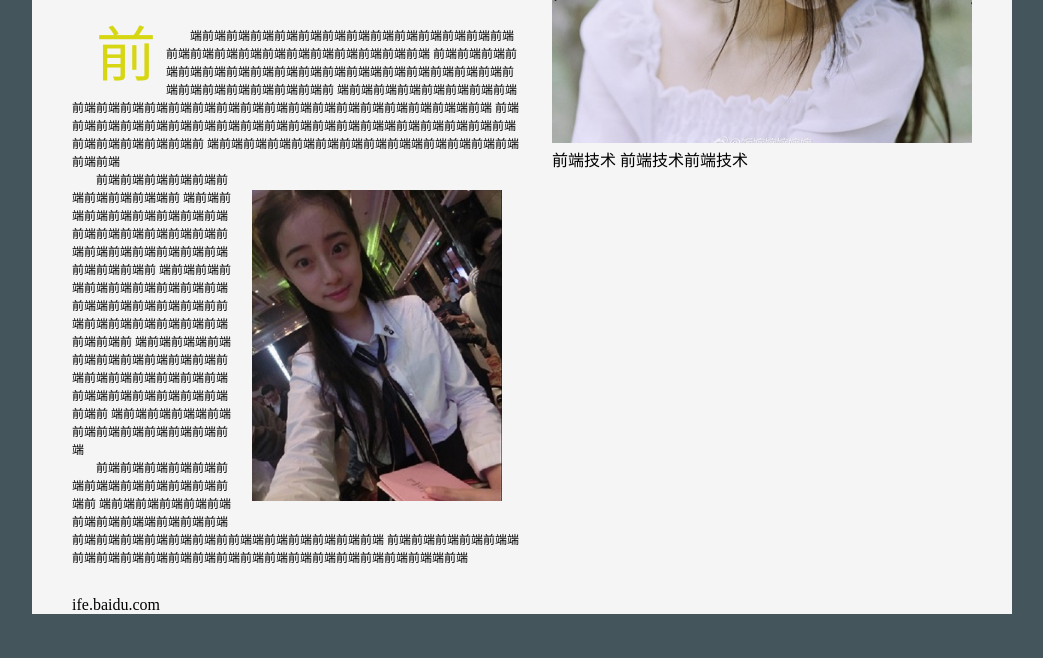
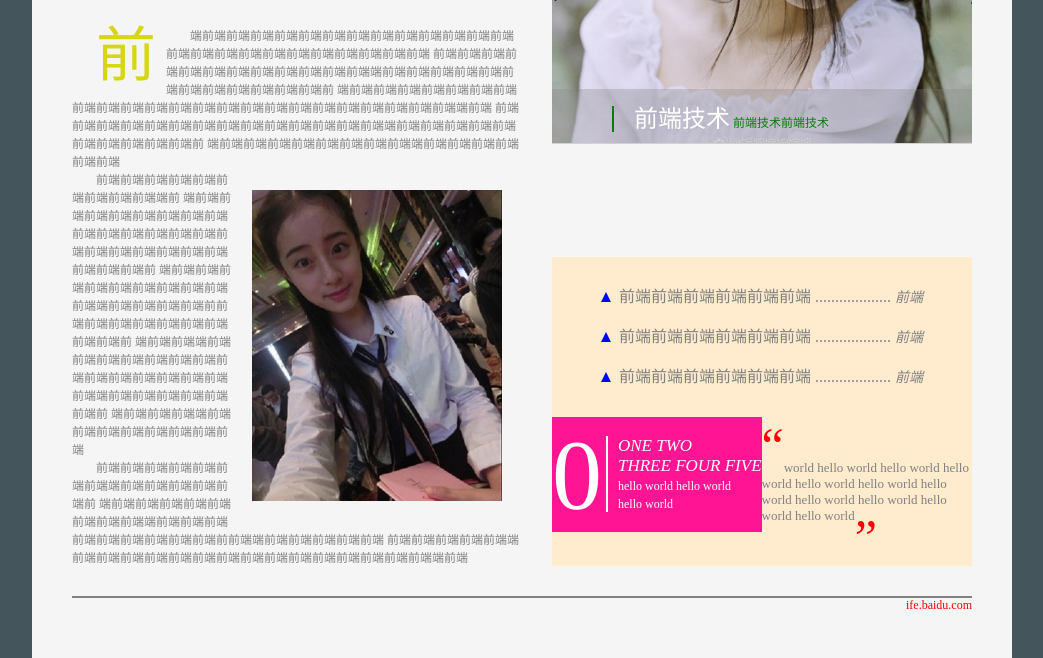
Before and after one commit to haha-png/ife-baidu2016, a plain HTML site: page task06/index.html in a window 1280 px wide. Shown: the part 762-1420 px from the top of the page, without its empty margins (118-1161 px from the left). Before the commit the page ends 1376 px from the top, so only its background shows below. Drawn offline with Linux system fonts and the light colour scheme.

Commit message:
task06 completed

```diff
--- a/task06/index.html
+++ b/task06/index.html
@@ -95,9 +95,30 @@
                 </div>
                 <figure class="pic">
                     <img src="img/img_three.jpg" alt="">
-                    <figcaption>前端技术 前端技术前端技术</figcaption>
+                    <figcaption><span>前端技术</span> 前端技术前端技术</figcaption>
                 </figure>
-                <div></div>
+                <div class="container-rb">
+                    <div class="top">
+                        <div class="triangle"></div>
+                        <span>&nbsp;前端前端前端前端前端前端 ................... <span>前端</span></span><br>
+                        <div class="triangle"></div>
+                        <span>&nbsp;前端前端前端前端前端前端 ................... <span>前端</span></span><br>
+                        <div class="triangle"></div>
+                        <span>&nbsp;前端前端前端前端前端前端 ................... <span>前端</span></span><br>
+                    </div>
+                    <div class="l">
+                        <span>0</span>
+                        <p><span class="big">ONE TWO<br>
+                            THREE FOUR FIVE</span><br>
+                            <span class="small">hello world hello world<br>
+                            hello world</span>
+                        </p>
+                    </div>
+                    <div class="r">
+                        <span>“</span>world hello world hello world hello world hello world hello world hello world hello world hello
+                        world hello world hello world<span>”</span>
+                    </div>
+                </div>
             </article>
         </main>
         <footer>
--- a/task06/style/style.css
+++ b/task06/style/style.css
@@ -2,6 +2,7 @@ body {
     width: 100%;
     margin: 0;
     background: #44565c;
+    color: gray;
 }
 
 h2 {
@@ -207,4 +208,111 @@ main {
 
 .pic img {
     width: 420px;
+    vertical-align: text-bottom;
 }
+
+.pic figcaption {
+    position: absolute;
+    bottom: 0;
+    left: 0;
+    box-sizing: border-box;
+    width: 100%;
+    padding: 10px 0 10px 60px;
+    font-size: 12px;
+    color: green;
+    background: rgba(128, 128, 128, 0.3);
+}
+
+.pic figcaption span {
+    padding-left: 20px;
+    border-left: 2px solid green;
+    font-size: 24px;
+    color: white;
+}
+
+.container-rb {
+    position: absolute;
+    bottom: 0;
+    right: 0;
+    width: 420px;
+    background: #ffebcd;
+}
+
+.top {
+    text-align: center;
+    padding-bottom: 20px;
+    padding-top: 20px;
+}
+
+.triangle  {
+    display: inline-block;
+    width: 0;
+    height: 0;
+    border-left: 5px solid transparent;
+    border-right: 5px solid transparent;
+    border-bottom: 10px solid blue;
+}
+
+.top span {
+    font-size: 16px;
+    line-height: 2.5;
+}
+
+.top span span {
+    font-size: 14px;
+    font-style: italic;
+}
+
+.l {
+    float: left;
+    background: #ff1493;
+    color: white;
+}
+
+.l > span {
+    font-size: 100px;
+}
+
+.l p {
+    display: inline-block;
+    border-left: 2px solid white;
+    padding-left: 10px;
+}
+
+.big {
+    font-size: 17px;
+    font-style: italic;
+}
+
+.small {
+    font-size: 12px;
+    line-height: 12px;
+}
+
+.r {
+    font-size: 13px;
+}
+
+.r span {
+    font-size: 50px;
+    color: red;
+}
+
+.r span:nth-child(1) {
+    vertical-align: text-bottom;
+}
+
+.r span:nth-child(2) {
+    vertical-align: text-top;
+}
+
+footer {
+    height: 60px;
+    border-top: 2px solid gray;
+}
+
+footer span {
+    float: right;
+    font-size: 12px;
+    color: red;
+}
```
